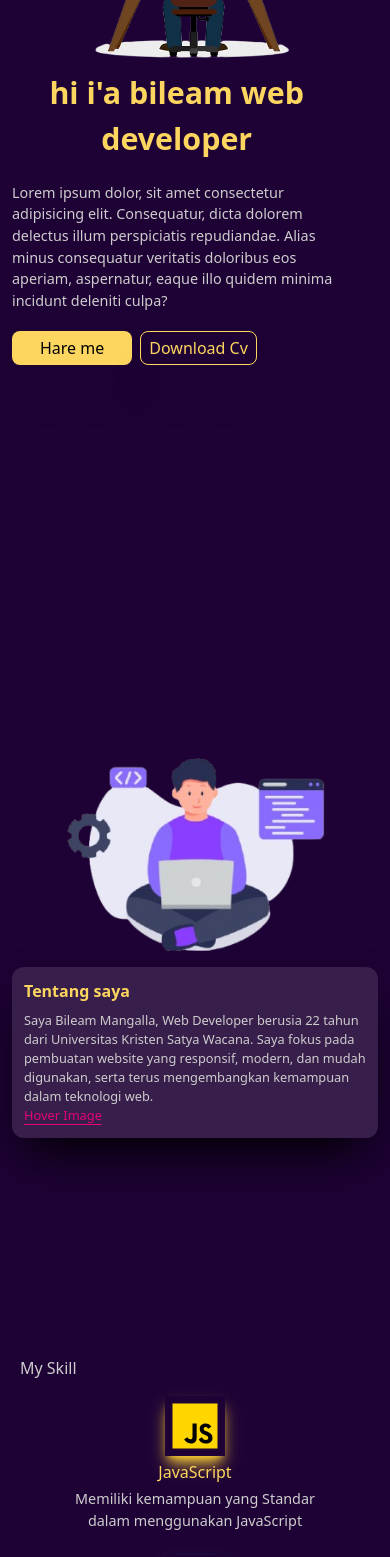
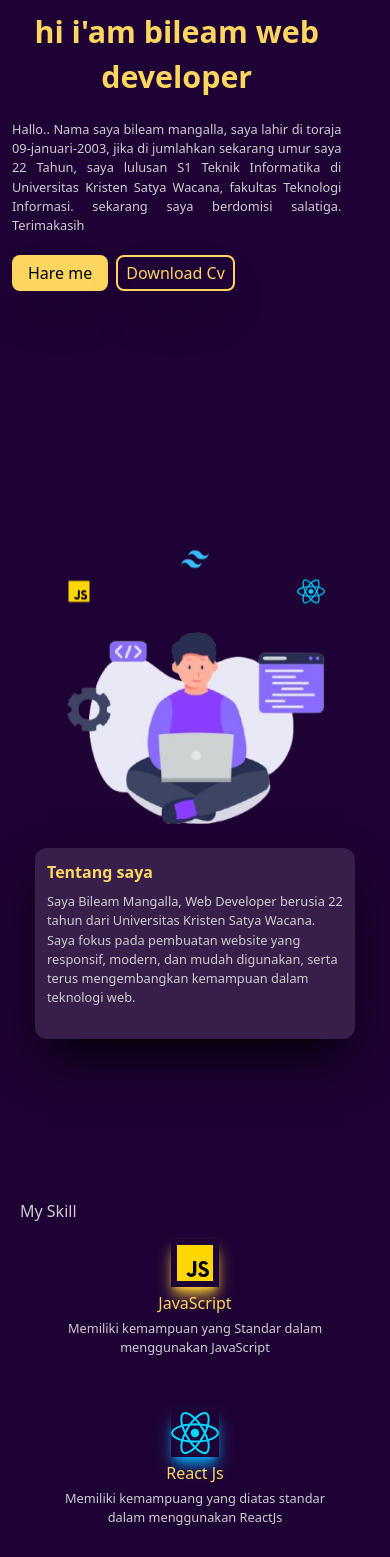
Before and after one commit to bileam/Portofolio, a React (Vite) app: page / in a window 390 px wide. Shown: the part 400-1957 px from the top of the page. Built offline with nearby package versions, Linux system fonts and the light colour scheme.

Commit message:
update responsive

```diff
--- a/src/Components/About.jsx
+++ b/src/Components/About.jsx
@@ -6,28 +6,28 @@ const About = () => {
   return (
     <div
       id="about"
-      className="md:container min-h-screen md:mx-auto   lg:min-h-screen    px-3 lg:px-10   md:h-[50vh]  flex flex-col justify-center  md:justify-center md:min-h-screen  lg:justify-center md:pb-0  "
+      className="pt-40  md:pt-0 md:container   md:mx-auto   lg:min-h-screen    px-3 lg:px-10   md:h-[50vh]  flex flex-col justify-center  md:justify-center md:min-h-screen  lg:justify-center md:pb-0  "
     >
-      <div className=" flex md:flex-row flex-col  items-center  justify-start gap-4 md:gap-0">
-        <div className=" z-3 dark:text-t-fonta  flex-col items-center group">
+      <div className=" flex md:flex-row flex-col  items-center  justify-start gap-6 md:gap-0">
+        <div className=" z-3 dark:text-t-fonta   flex-col items-center group">
           <div className="flex justify-between">
             <img
               src={js}
-              className="animate-bounce overflow-hidden  md:group-hover:-translate-y-10 group-hover:-translate-y-20 group-hover:-translate-x-5  opacity-0 group-hover:opacity-100 transition-all duration-500 md:w-9  object-contain w-7 md:object-contain"
+              className=" animate-bounce overflow-hidden  md:group-hover:-translate-y-10 -translate-y-5   md:opacity-0 group-hover:opacity-100 transition-all duration-500 md:w-9  object-contain w-7 md:object-contain"
             />
             <img
               src={tailwind}
-              className="animate-bounce overflow-hidden md:group-hover:-translate-y-16 group-hover:-translate-y-30 transition-all duration-700 opacity-0 group-hover:opacity-100 md:w-9  object-contain w-7 md:object-contain"
+              className="animate-bounce overflow-hidden md:group-hover:-translate-y-16 -translate-y-13 transition-all duration-700 md:opacity-0 group-hover:opacity-100 md:w-9  object-contain w-7 md:object-contain"
             />
             <img
               src={react}
-              className="animate-bounce overflow-hidden md:group-hover:-translate-y-10 -translate-y-20 transition-all group-hover:translate-x-5 duration-1000 opacity-0 group-hover:opacity-100 md:w-10 object-contain w-7 md:object-contain"
+              className="animate-bounce overflow-hidden md:group-hover:-translate-y-10 -translate-y-5 transition-all  duration-1000 md:opacity-0 group-hover:opacity-100 md:w-10 object-contain w-7 md:object-contain"
             />
           </div>
           <img src={gambar} alt="" className="object-cover md:w-auto w-65" />
         </div>
         <div className="flex-1 z-1 ">
-          <div className="rounded-xl shadow-2xl shadow-black  sm:w-full lg:w-[90%] lg:translate-y-4     md:-translate-x-17 py-3 px-3 md:px-0 shadow-l-2xl dark:bg-f-text flex flex-col gap-2 ">
+          <div className="rounded-xl shadow-2xl shadow-black w-80 h-full  sm:w-full lg:w-[90%] lg:translate-y-4     md:-translate-x-17 py-3 px-3 md:px-0 shadow-l-2xl dark:bg-f-text flex flex-col gap-2 ">
             <h1 className="dark:text-kuning font-semibold text-[1rem] md:pl-20  md:text-[1rem] lg:text-[1.3rem]">
               Tentang saya
             </h1>
@@ -37,7 +37,9 @@ const About = () => {
               website yang responsif, modern, dan mudah digunakan, serta terus
               mengembangkan kemampuan dalam teknologi web.
               <br />
-              <span className="text-pink-600 border-b">Hover Image</span>
+              <span className="text-pink-600 border-b md:opacity-100 opacity-0  ">
+                Hover Image
+              </span>
             </p>
           </div>
         </div>
--- a/src/Components/Home.jsx
+++ b/src/Components/Home.jsx
@@ -8,22 +8,23 @@ const Home = () => {
       <div className="flex md:flex-row flex-col ">
         <div className="flex flex-col flex-1 gap-5 order-2 md:order-1">
           <h1 className="dark:text-kuning font-bold text-center md:text-start w-[90%] md:w-[60%]  text-[1.9rem] md:text-[2.4rem]">
-            hi i'a bileam web developer
+            hi i'am bileam web developer
           </h1>
-          <p className="dark:text-t-fonta md:text-[1rem] text-[0.9rem] dark:font-extralight  md:text-start   w-[90%]">
-            Lorem ipsum dolor, sit amet consectetur adipisicing elit.
-            Consequatur, dicta dolorem delectus illum perspiciatis repudiandae.
-            Alias minus consequatur veritatis doloribus eos aperiam, aspernatur,
-            eaque illo quidem minima incidunt deleniti culpa?
+          <p className="dark:text-t-fonta md:text-[1rem] text-[0.8rem]  md:text-start text-justify  w-[90%]">
+            Hallo.. Nama saya bileam mangalla, saya lahir di toraja
+            09-januari-2003, jika di jumlahkan sekarang umur saya 22 Tahun, saya
+            lulusan S1 Teknik Informatika di Universitas Kristen Satya Wacana,
+            fakultas Teknologi Informasi. sekarang saya berdomisi salatiga.
+            Terimakasih
           </p>
           <div className="flex gap-2  ">
-            <button className="bg-kuning  cursor-pointer px-7 py-1 rounded-lg shadow-2xl dark:text-black  font-extralight">
+            <button className="bg-kuning  cursor-pointer px-4 py-1 md:px-7 md:py-1 rounded-lg shadow-2xl dark:text-black  ">
               Hare me
             </button>
             <a
               href="/CV-Bileam_Mangalla.pdf"
               download
-              className="dark:border-kuning cursor-pointer border dark:text-kuning  px-2 py-1 rounded-lg shadow-2xl "
+              className="dark:border-kuning cursor-pointer  border-2 dark:text-kuning  px-2 py-1 rounded-lg shadow-2xl "
             >
               Download Cv
             </a>
--- a/src/Components/MySkill.jsx
+++ b/src/Components/MySkill.jsx
@@ -5,23 +5,23 @@ const MySkill = () => {
   return (
     <div
       id="works"
-      className="md:container pb-10  mx-auto dark:text-t-fonta  px-3 lg:px-10 flex   min-h-200 "
+      className="md:container pt-40 md:pt-0 font-sans   mx-auto dark:text-t-fonta  px-3 lg:px-10 flex   min-h-200 "
     >
       <div className="flex flex-col  gap-2 w-full px-2">
         <div className="">
-          <h1 className="text-[1rem] md:text-[1.5rem] dark:text-putih ">
+          <h1 className="text-[1rem] md:text-[1.5rem] dark:text-putih font-medium">
             My Skill
           </h1>
         </div>
-        <div className="flex flex-col md:flex-row gap-2">
-          <div className="w-full flex flex-col md:flex-1 items-center py-2 px-2 gap-1 rounded-md ">
+        <div className="flex flex-col md:flex-row md:gap-2 gap-9">
+          <div className="w-full flex flex-col md:flex-1 items-center py-2 px-2  gap-1 rounded-md ">
             <img
               src={js}
               alt=""
-              className="w-15 h-15 object-contain items-center shadow-amber-300 shadow-lg duration-500 transition-shadow"
+              className="w-12 h-12 md:w-15 md:h-15 object-contain items-center shadow-amber-300 shadow-lg duration-500 transition-shadow"
             />
             <h1 className="dark:text-kuning text-[1rem]">JavaScript</h1>
-            <p className="w-70 md:w-50 text-center text-[0.9rem]">
+            <p className="w-70 md:w-50 text-center text-[0.8rem] ">
               Memiliki kemampuan yang Standar dalam menggunakan JavaScript{" "}
             </p>
           </div>
@@ -29,10 +29,10 @@ const MySkill = () => {
             <img
               src={react}
               alt=""
-              className="w-15 h-15 object-contain items-center shadow-sky-500 shadow-lg duration-500 transition-shadow"
+              className="w-12 h-12 md:w-15 md:h-15 object-contain items-center shadow-sky-500 shadow-lg duration-500 transition-shadow"
             />
             <h1 className="dark:text-kuning text-[1rem]">React Js</h1>
-            <p className="w-70 md:w-50 text-center text-[0.9rem]">
+            <p className="w-70 md:w-50 text-center text-[0.8rem]">
               Memiliki kemampuang yang diatas standar dalam menggunakan ReactJs
             </p>
           </div>
@@ -40,10 +40,10 @@ const MySkill = () => {
             <img
               src={tailwindcss}
               alt=""
-              className=" w-15 h-15 object-contain items-center shadow-sky-500 shadow-lg duration-500 transition-shadow"
+              className=" w-12 h-12 md:w-15 md:h-15 object-contain items-center shadow-sky-500 shadow-lg duration-500 transition-shadow"
             />
             <h1 className="dark:text-kuning text-[1rem]">TailwindCss</h1>
-            <p className="w-70 md:w-50 text-center text-[0.9rem]">
+            <p className="w-70 md:w-50 text-center text-[0.8rem]">
               memiliki kemampuang yang diatas standar dalam menggunakan
               TailwindCss
             </p>
--- a/src/Components/Navbar.jsx
+++ b/src/Components/Navbar.jsx
@@ -11,7 +11,7 @@ const Navbar = ({ isDark, setDark }) => {
   //   console.log(click);
 
   return (
-    <nav className="md:container  mx-auto py-4 px-3 lg:px-10 sticky top-0 z-100">
+    <nav className="md:container  mx-auto py-4 px-3 lg:px-10 fixed top-0 right-0 left-0 z-100">
       <div className="flex md:flex-row relative  justify-between md:items-center ">
         <div className="flex items-center justify-between  w-full md:w-auto pr-2 md:pr-0">
           <h1 className="text-kuning text-[1.5rem] font-semibold">.Bileam</h1>
@@ -144,6 +144,7 @@ const Navbar = ({ isDark, setDark }) => {
               About
             </Link>
             <Link
+              onClick={() => setClick(!click)}
               to="works"
               smooth={true}
               duration={500}
@@ -153,6 +154,7 @@ const Navbar = ({ isDark, setDark }) => {
               Works
             </Link>
             <Link
+              onClick={() => setClick(!click)}
               to="resume"
               smooth={true}
               duration={500}
@@ -162,6 +164,7 @@ const Navbar = ({ isDark, setDark }) => {
               Resume
             </Link>
             <Link
+              onClick={() => setClick(!click)}
               to="blog"
               smooth={true}
               duration={500}
@@ -171,6 +174,7 @@ const Navbar = ({ isDark, setDark }) => {
               Blog
             </Link>
             <Link
+              onClick={() => setClick(!click)}
               to="contact"
               smooth={true}
               duration={500}
```
